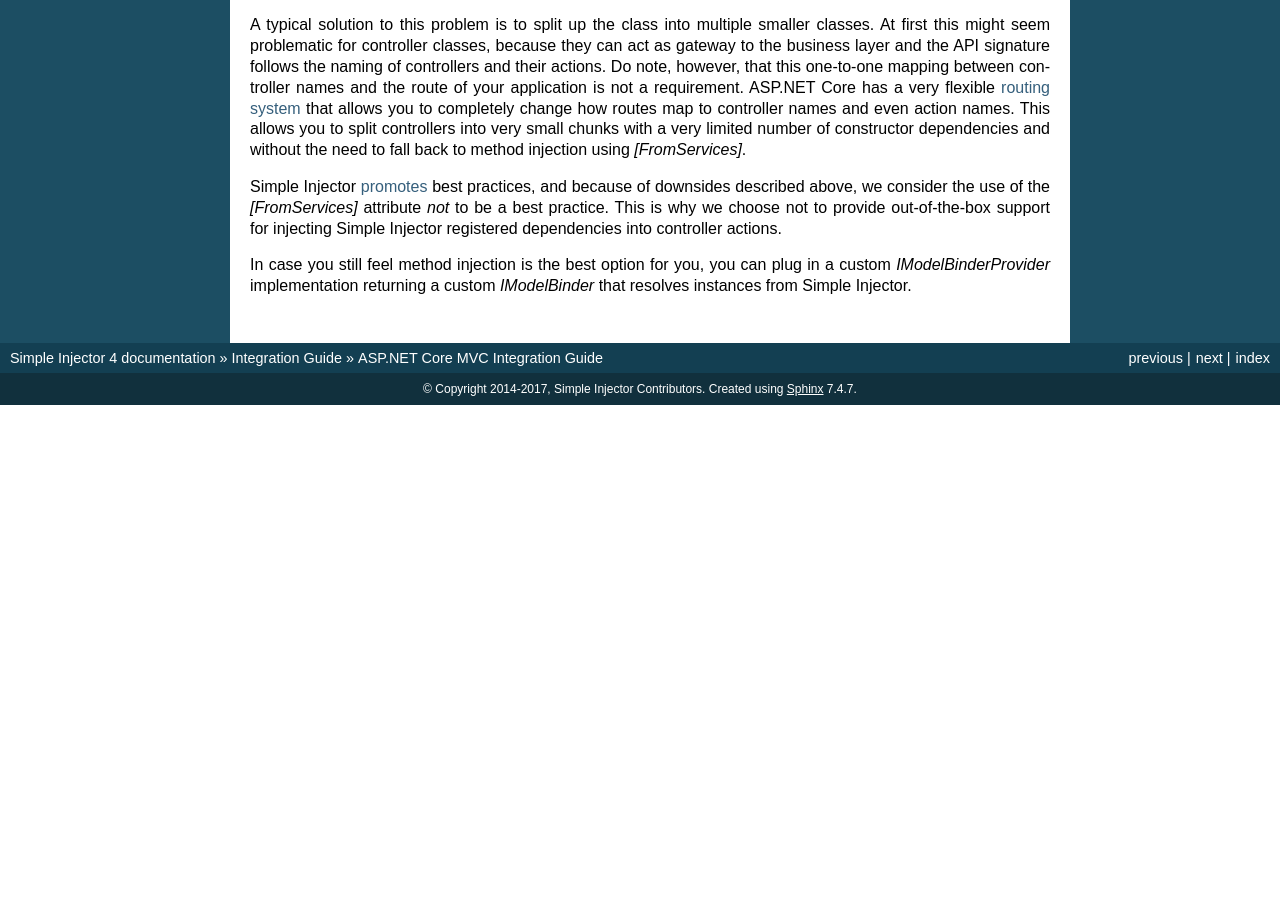
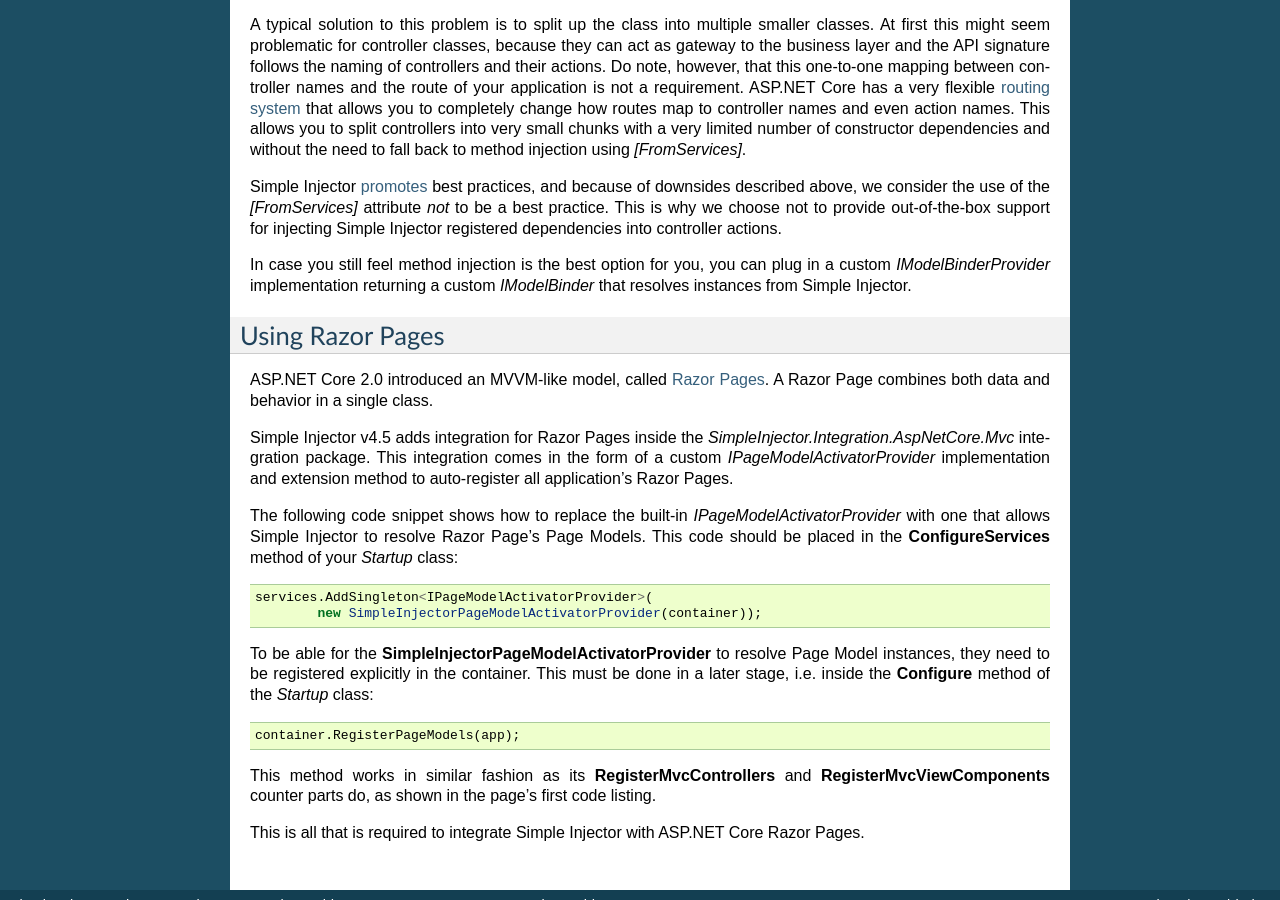
Before and after one commit to simpleinjector/Documentation, a Sphinx documentation site: the page built from source/aspnetintegration.rst, in a window 1280 px wide and 900 px high, scrolled down 5900 px. Built offline with Sphinx 7.4.7, drawn with Linux system fonts in a browser that asks for light colours; before the commit the page ends 6305 px from its top, so only the background shows below that; some of the changed text lies outside the part shown.

Commit message:
Added Razor Page integration documentation
Related to work item
https://github.com/simpleinjector/SimpleInjector/issues/572

```diff
--- a/source/aspnetintegration.rst
+++ b/source/aspnetintegration.rst
@@ -258,8 +258,32 @@ Compared to constructor injection, the use of method injection in action methods
 
 You might be tempted to apply method injection to prevent the controller’s constructor from becoming too large. But big constructors are actually an indication that the controller itself is too big. It is a common code smell named `Constructor over-injection <https://blog.ploeh.dk/2018/08/27/on-constructor-over-injection/>`_. This is typically an indication that the class violates the `Single Responsibility Principle <https://en.wikipedia.org/wiki/Single_responsibility_principle>`_ meaning that the class is too complex and will be hard to maintain.
 
-A typical solution to this problem is to split up the class into multiple smaller classes. At first this might seem problematic for controller classes, because they can act as gateway to the business layer and the API signature follows the naming of controllers and their actions. Do note, however, that this one-to-one mapping between controller names and the route of your application is not a requirement. ASP.NET Core has a very flexible `routing system <https://docs.microsoft.com/en-us/aspnet/core/fundamentals/routing?view=aspnetcore-2.1>`_ that allows you to completely change how routes map to controller names and even action names. This allows you to split controllers into very small chunks with a very limited number of constructor dependencies and without the need to fall back to method injection using `[FromServices]`.
+A typical solution to this problem is to split up the class into multiple smaller classes. At first this might seem problematic for controller classes, because they can act as gateway to the business layer and the API signature follows the naming of controllers and their actions. Do note, however, that this one-to-one mapping between controller names and the route of your application is not a requirement. ASP.NET Core has a very flexible `routing system <https://docs.microsoft.com/en-us/aspnet/core/fundamentals/routing>`_ that allows you to completely change how routes map to controller names and even action names. This allows you to split controllers into very small chunks with a very limited number of constructor dependencies and without the need to fall back to method injection using `[FromServices]`.
 
 Simple Injector :ref:`promotes <Push-developers-into-best-practices>` best practices, and because of downsides described above, we consider the use of the `[FromServices]` attribute *not* to be a best practice. This is why we choose not to provide out-of-the-box support for injecting Simple Injector registered dependencies into controller actions.
 
 In case you still feel method injection is the best option for you, you can plug in a custom `IModelBinderProvider` implementation returning a custom `IModelBinder` that resolves instances from Simple Injector.
+
+Using Razor Pages
+=================
+
+ASP.NET Core 2.0 introduced an MVVM-like model, called `Razor Pages <https://docs.microsoft.com/en-us/aspnet/core/razor-pages/>`_. A Razor Page combines both data and behavior in a single class.
+
+Simple Injector v4.5 adds integration for Razor Pages inside the *SimpleInjector.Integration.AspNetCore.Mvc* integration package. This integration comes in the form of a custom `IPageModelActivatorProvider` implementation and extension method to auto-register all application's Razor Pages.
+
+The following code snippet shows how to replace the built-in `IPageModelActivatorProvider` with one that allows Simple Injector to resolve Razor Page's Page Models. This code should be placed in the **ConfigureServices** method of your `Startup` class:
+
+.. code-block:: c#
+
+	services.AddSingleton<IPageModelActivatorProvider>(
+		new SimpleInjectorPageModelActivatorProvider(container));
+
+To be able for the **SimpleInjectorPageModelActivatorProvider** to resolve Page Model instances, they need to be registered explicitly in the container. This must be done in a later stage, i.e. inside the **Configure** method of the `Startup` class:
+
+.. code-block:: c#
+
+	container.RegisterPageModels(app);
+
+This method works in similar fashion as its **RegisterMvcControllers** and **RegisterMvcViewComponents** counter parts do, as shown in the page's first code listing.
+
+This is all that is required to integrate Simple Injector with ASP.NET Core Razor Pages.
```
Also changed, not shown: other parts of source/aspnetintegration.rst (+1 -1 lines).
